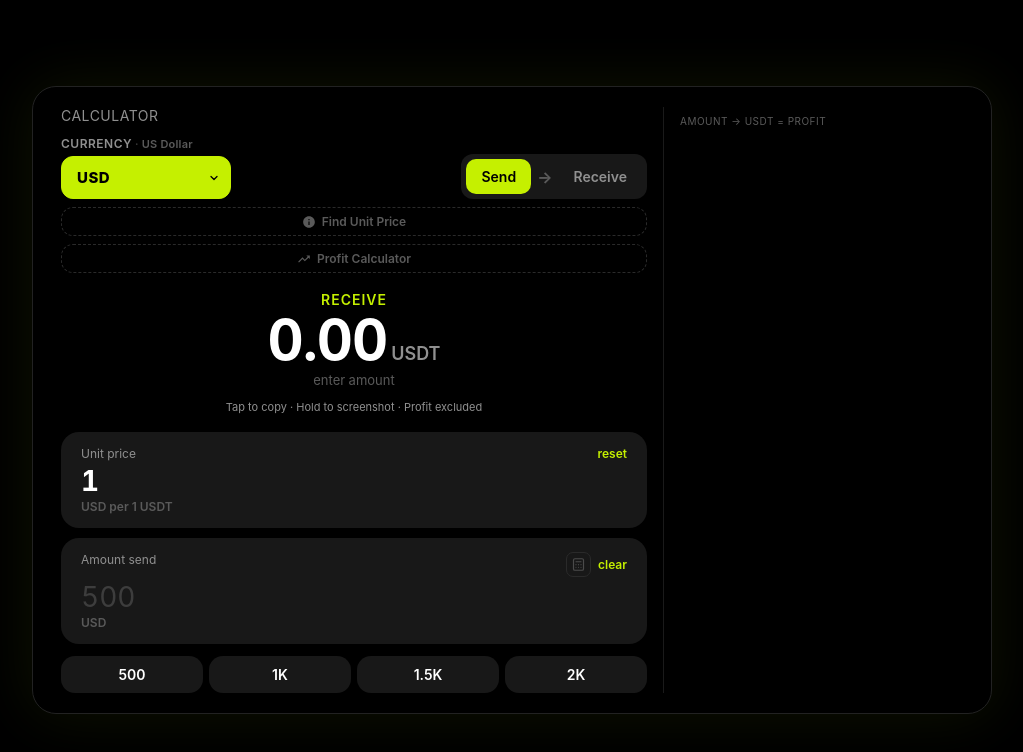
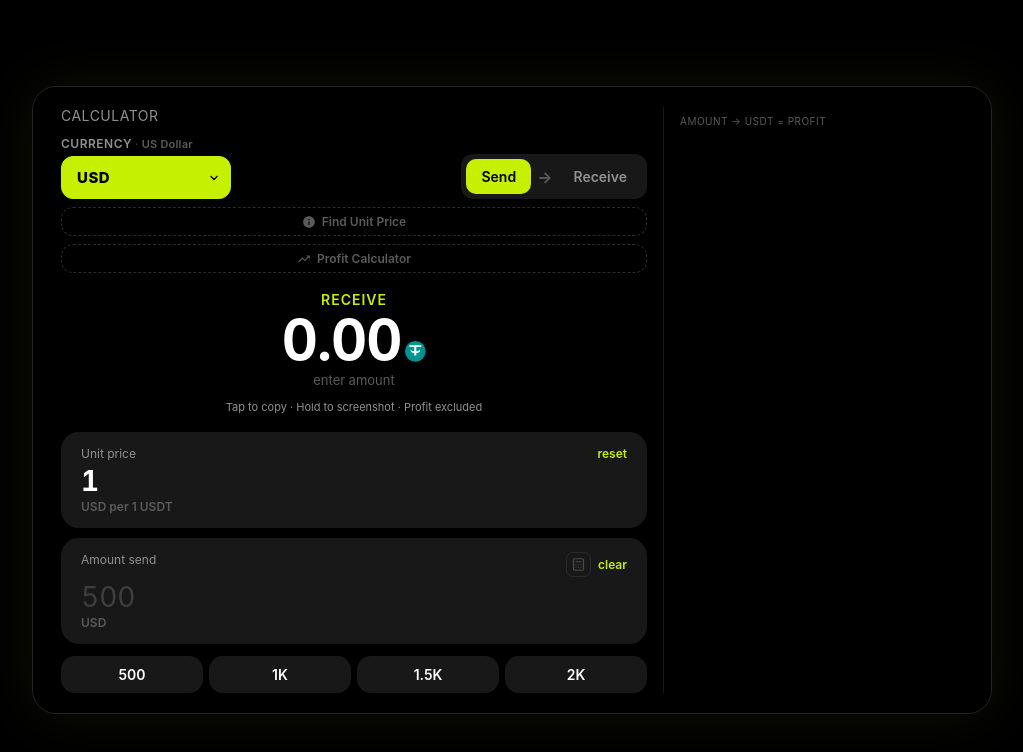
Before and after one commit to sarakmacbook/calculator_Exchange_V2, a plain HTML site: page index.html in a window 1280 px wide. Shown: the whole page, without its empty margins (128-1151 px from the left). Drawn offline with Linux system fonts and the light colour scheme.

Commit message:
Replace USDT result label with Tether logo
Co-authored-by: arena-agent <297053741+arena-agent@users.noreply.github.com>

```diff
--- a/index.html
+++ b/index.html
@@ -256,6 +256,28 @@
   .result-label { font-size:13px; color:#c5f000; font-weight:600; text-transform:uppercase; letter-spacing:1px; margin-bottom:4px; }
   .result { font-size:42px; font-weight:700; line-height:1; letter-spacing:-1px; font-variant-numeric:tabular-nums; }
   .result .unit { font-size:16px; font-weight:600; color:#909090; letter-spacing:0; margin-left:4px; }
+  .result .unit.usdt-unit {
+    display:inline-flex;
+    align-items:center;
+    vertical-align:-0.12em;
+  }
+  .usdt-logo {
+    display:block;
+    width:1.15em;
+    height:1.15em;
+    flex:0 0 auto;
+  }
+  .visually-hidden {
+    position:absolute;
+    width:1px;
+    height:1px;
+    padding:0;
+    margin:-1px;
+    overflow:hidden;
+    clip:rect(0, 0, 0, 0);
+    white-space:nowrap;
+    border:0;
+  }
   .result-sub { margin-top:4px; font-size:12px; color:#5a5a5a; font-variant-numeric:tabular-nums; }
 
   @media (min-width: 768px) {
@@ -1249,6 +1271,30 @@ amtEl.value = "";
 
 const num = (s) => { const v = parseFloat(String(s).replace(/,/g, "")); return isFinite(v) && v > 0 ? v : 0; };
 const fmt = (n, d) => n.toLocaleString("en-US", {minimumFractionDigits: d, maximumFractionDigits: d});
+const outUnitEl = document.getElementById("outunit");
+const USDT_LOGO_MARKUP = [
+  '<svg class="usdt-logo" viewBox="0 0 24 24" aria-hidden="true" focusable="false">',
+  '<circle cx="12" cy="12" r="12" fill="#009393"></circle>',
+  '<path fill="#fff" d="M5.1 4.9h13.8v2.2h-5.8v9.8h-2.4V7.1H5.1V4.9z"></path>',
+  '<path fill="#fff" d="M6.6 9.7c0 1.5 2.4 2.6 5.4 2.6s5.4-1.1 5.4-2.6v1.6c0 1.6-2.4 2.7-5.4 2.7s-5.4-1.1-5.4-2.7V9.7z"></path>',
+  '</svg><span class="visually-hidden">USDT</span>'
+].join("");
+
+function setOutputUnit(unit) {
+  const isUsdt = unit === "USDT";
+  outUnitEl.classList.toggle("usdt-unit", isUsdt);
+  if (isUsdt) {
+    outUnitEl.innerHTML = USDT_LOGO_MARKUP;
+    outUnitEl.setAttribute("role", "img");
+    outUnitEl.setAttribute("aria-label", "USDT (Tether)");
+    outUnitEl.title = "USDT (Tether)";
+  } else {
+    outUnitEl.textContent = unit;
+    outUnitEl.removeAttribute("role");
+    outUnitEl.removeAttribute("aria-label");
+    outUnitEl.removeAttribute("title");
+  }
+}
 
 function updateUI() {
   const cfg = CURRENCY_CONFIG[currentCurrency];
@@ -1260,7 +1306,7 @@ function updateUI() {
   document.querySelectorAll(".mode-btn").forEach(b => { b.classList.toggle("active", b.dataset.mode === currentMode); });
 
   document.getElementById("resultlabel").textContent = modeCfg.resultLabel;
-  document.getElementById("outunit").textContent = currentMode === "send" ? "USDT" : cfg.amtLabel;
+  setOutputUnit(currentMode === "send" ? "USDT" : cfg.amtLabel);
   document.getElementById("amtlabel").textContent = modeCfg.amtLabel;
   document.getElementById("ratecur").textContent = cfg.rateLabel;
   document.getElementById("amtcur").textContent = currentMode === "send" ? cfg.amtLabel : "USDT";
```
